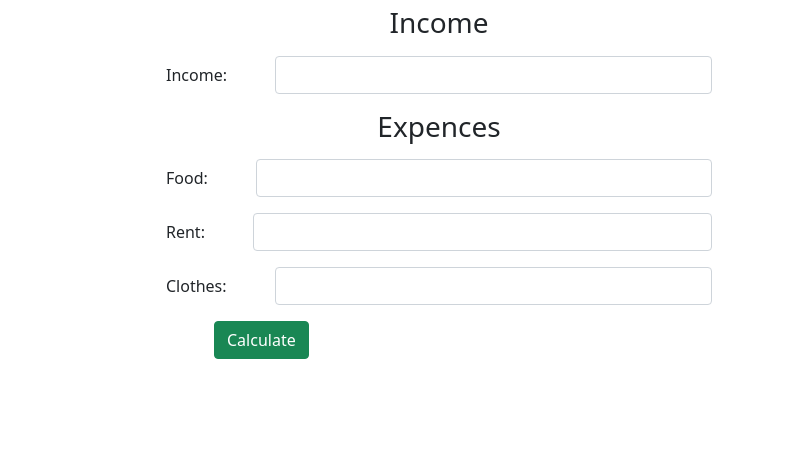
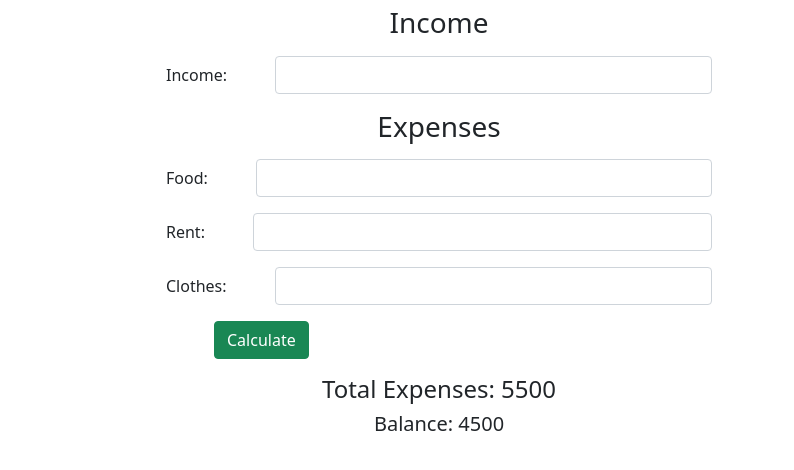
Before and after one commit to kamrul-dev/money-saving-account, a plain HTML site: page index.html in a window 1280 px wide. Shown: the part 146-616 px from the top of the page, 486-1280 px from the left. Drawn offline with nearby package versions, Linux system fonts and the light colour scheme.

Commit message:
expense section design done

```diff
--- a/index.html
+++ b/index.html
@@ -40,9 +40,9 @@
                     </div>
                     <!-- End income  -->
 
-                    <!-- Start Expences -->
+                    <!-- Start Expenses -->
                     <div>
-                        <h3 class="text-center mt-3 mb-3">Expences</h3>
+                        <h3 class="text-center mt-3 mb-3">Expenses</h3>
                         <div class="d-flex align-items-center mb-3">
                             <label for="">Food:</label>
                             <input class="form-control ms-5 " type="text">
@@ -56,8 +56,12 @@
                             <input class="form-control ms-5 " type="text">
                         </div>
                         <button class="btn btn-success ms-5">Calculate</button>
+                        <div class="text-center mt-3">
+                            <h4>Total Expenses: <span>5500</span></h4>
+                            <h5>Balance: 4500</h5>
+                        </div>
                     </div>
-                     <!-- End Expences -->
+                    <!-- End Expenses -->
                 </div>
             </div>
         </section>
```
